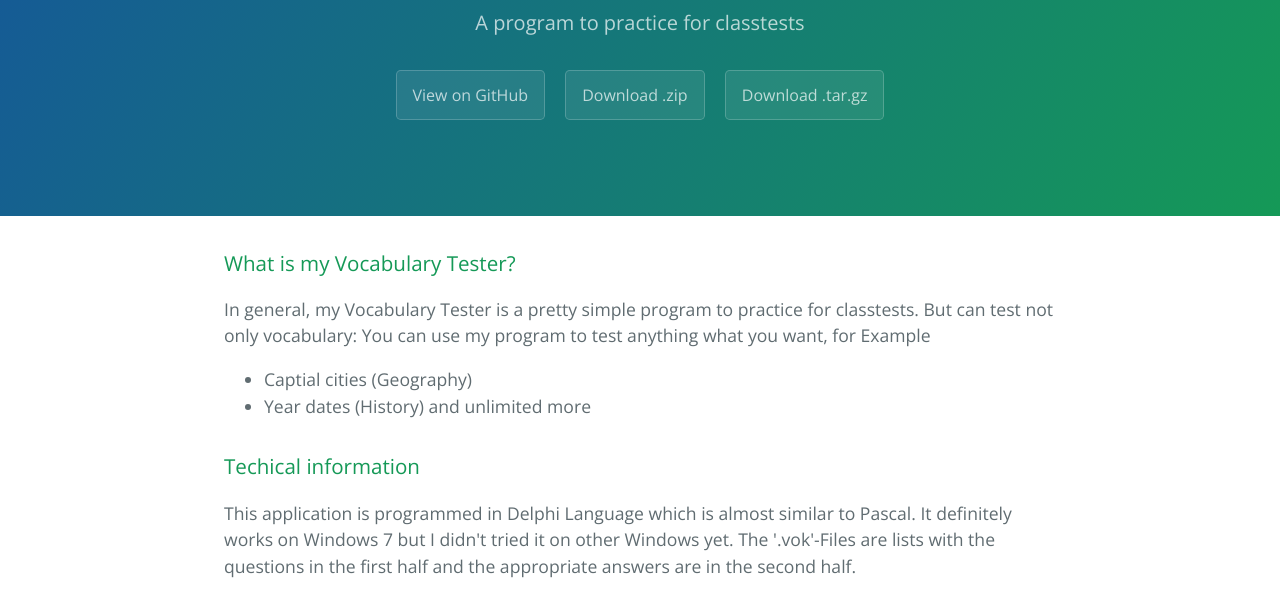
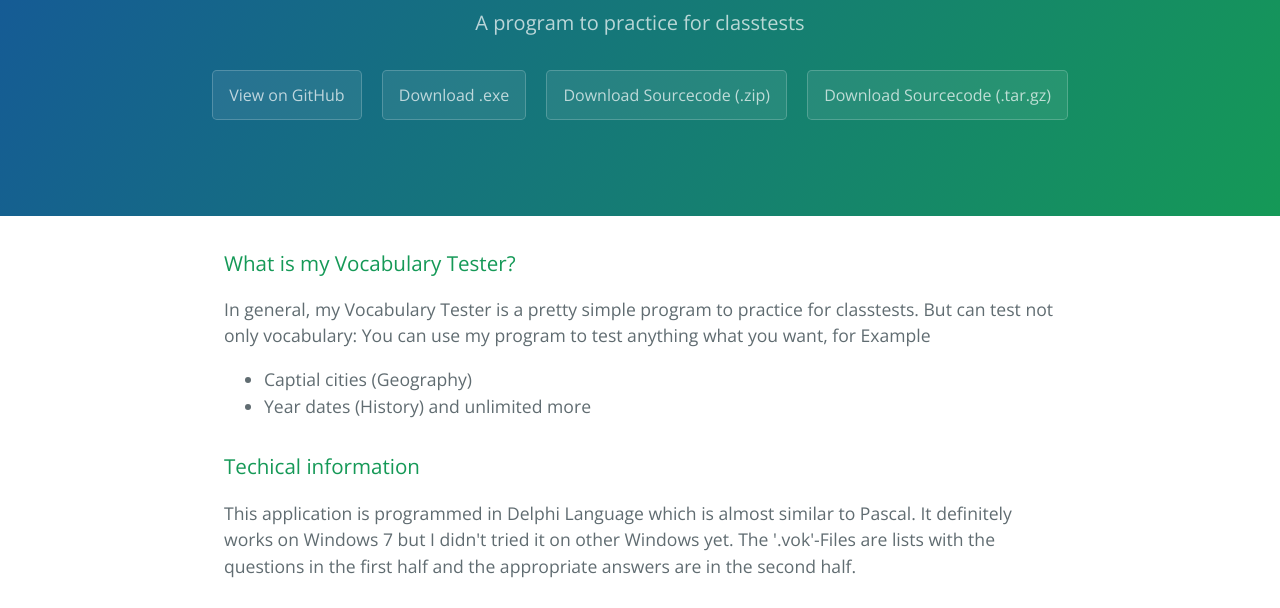
Before and after one commit to moritz157/Vocabulary-Tester, a plain HTML site: page index.html in a window 1280 px wide. Shown: the part 167-775 px from the top of the page. Drawn offline with nearby package versions, Linux system fonts and the light colour scheme.

Commit message:
Update index.html

```diff
--- a/index.html
+++ b/index.html
@@ -14,8 +14,9 @@
       <h1 class="project-name">Vocabulary Tester</h1>
       <h2 class="project-tagline">A program to practice for classtests</h2>
       <a href="https://github.com/moritz157/Vocabulary-Tester" class="btn">View on GitHub</a>
-      <a href="https://github.com/moritz157/Vocabulary-Tester/zipball/master" class="btn">Download .zip</a>
-      <a href="https://github.com/moritz157/Vocabulary-Tester/tarball/master" class="btn">Download .tar.gz</a>
+      <a href="https://github.com/moritz157/Vocabulary-Tester/releases/download/v1.3-beta/Vocabulary-tester-v1.3-beta.exe" class="btn">Download .exe</a>
+      <a href="https://github.com/moritz157/Vocabulary-Tester/zipball/master" class="btn">Download Sourcecode (.zip)</a>
+      <a href="https://github.com/moritz157/Vocabulary-Tester/tarball/master" class="btn">Download Sourcecode (.tar.gz)</a>
     </section>
 
     <section class="main-content">
```
